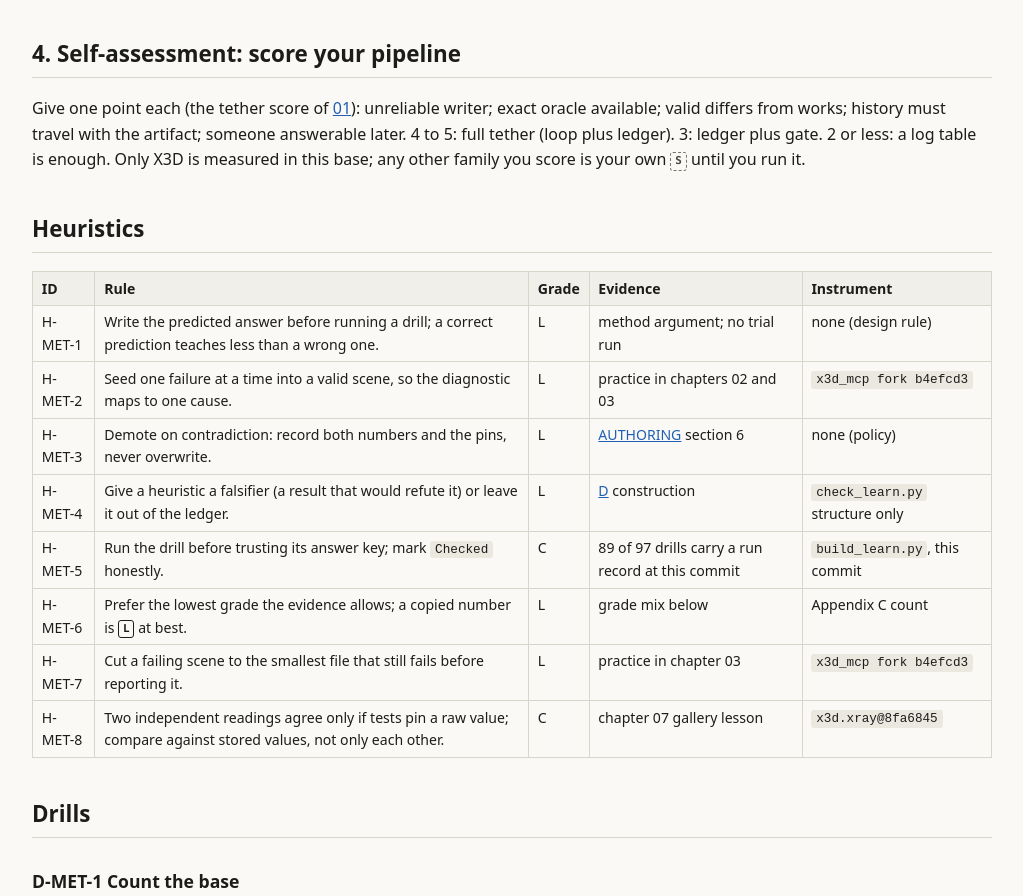
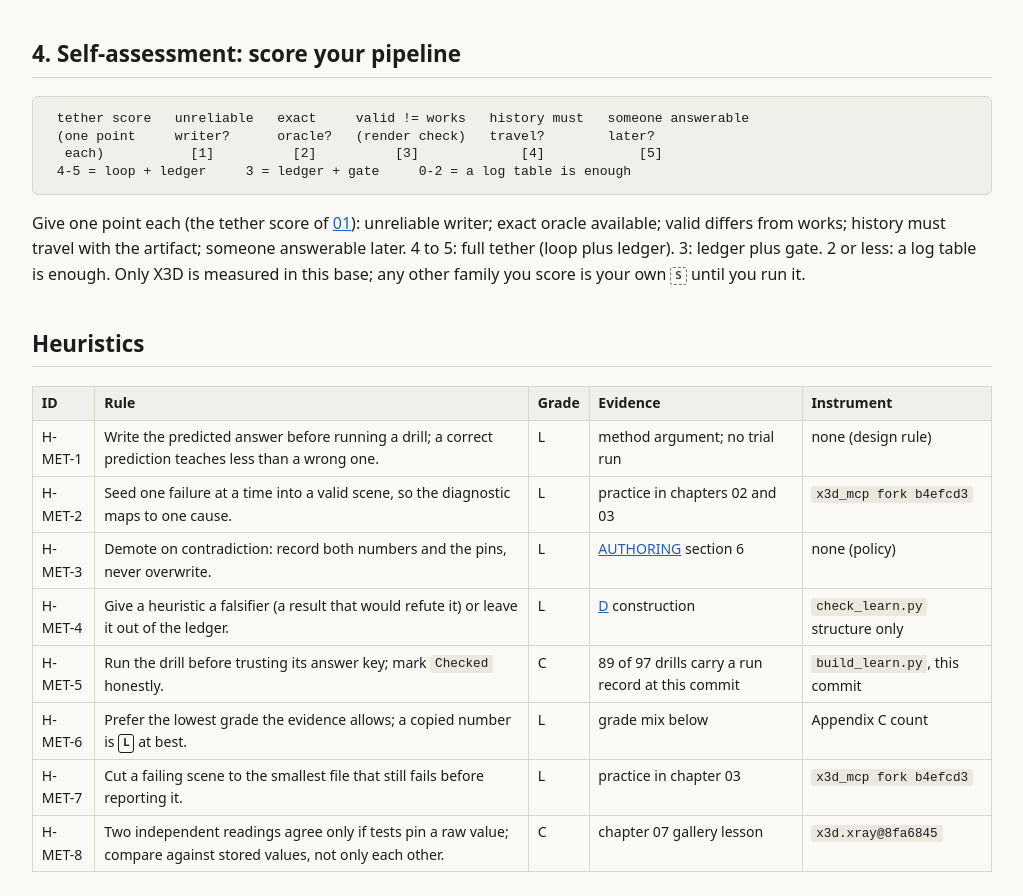
Before and after one commit to hagopjay/x3d.docs, a plain HTML site: page docs/learn/14-methods.html in a window 1280 px wide. Shown: the part 1894-2790 px from the top of the page, without its empty margins (248-1271 px from the left). Drawn offline with Linux system fonts and the light colour scheme.

Commit message:
Chapter 14: add tether-score diagram
Co-Authored-By: Claude Sonnet 5.5 <noreply@anthropic.com>
Claude-Session: https://claude.ai/code/session_011hzQR3mQnYiuSgHH3UfLne

```diff
--- a/docs/learn/14-methods.html
+++ b/docs/learn/14-methods.html
@@ -207,6 +207,11 @@ details.toc{background:var(--panel);border:1px solid var(--line);border-radius:6
 </tbody>
 </table>
 <h2 id="4-self-assessment-score-your-pipeline">4. Self-assessment: score your pipeline</h2>
+<pre><code class="language-text"> tether score   unreliable   exact     valid != works   history must   someone answerable
+ (one point     writer?      oracle?   (render check)   travel?        later?
+  each)           [1]          [2]          [3]             [4]            [5]
+ 4-5 = loop + ledger     3 = ledger + gate     0-2 = a log table is enough
+</code></pre>
 <p>Give one point each (the tether score of <a href="01-the-tether.html">01</a>): unreliable writer; exact oracle available; valid differs from works; history must travel with the artifact; someone answerable later.
 4 to 5: full tether (loop plus ledger). 3: ledger plus gate. 2 or less: a log table is enough. Only X3D is measured in this base; any other family you score is your own <span class="g S" title="Suspected">S</span> until you run it.</p>
 <h2 id="heuristics">Heuristics</h2>
```
Also changed, not shown: docs/learn/index.html (+1 -1 lines), 2 other files.
